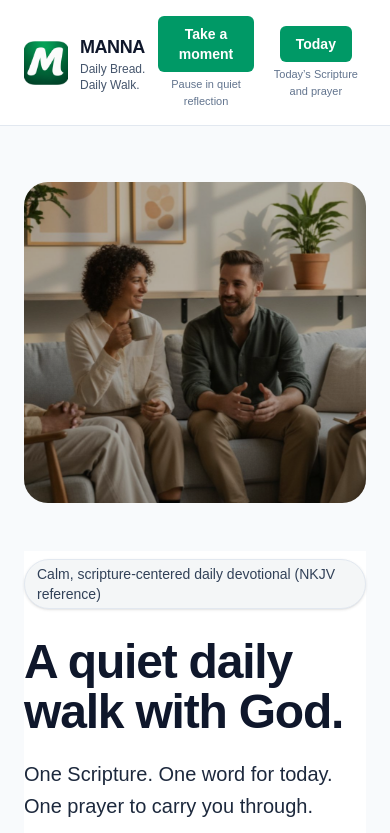
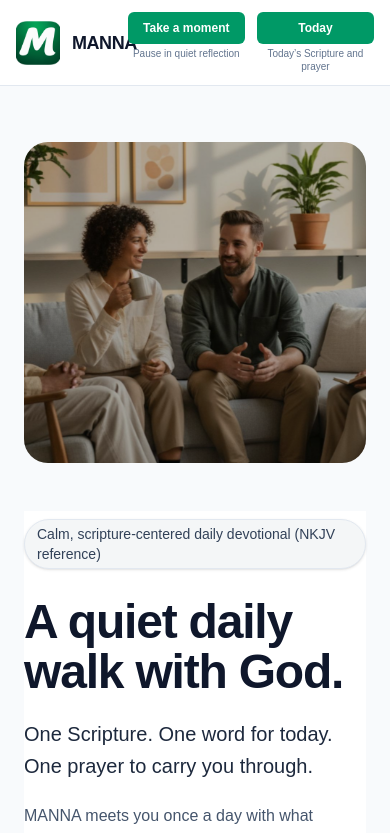
Before and after one commit to improved2025/Manna, a Next.js app: page /landing in a window 390 px wide. Shown: the top 833 px of the page. Built offline with nearby package versions, Linux system fonts and the light colour scheme.

Commit message:
Polish mobile header layout and prevent CTA wrapping

```diff
--- a/components/Header.tsx
+++ b/components/Header.tsx
@@ -4,7 +4,7 @@ import Link from "next/link";
 export default function Header() {
   return (
     <header className="sticky top-0 z-40 border-b border-slate-200 bg-white/90 backdrop-blur">
-      <div className="mx-auto flex max-w-6xl items-center justify-between px-6 py-4">
+      <div className="mx-auto flex max-w-6xl items-center justify-between px-4 py-3 sm:px-6 sm:py-4">
         {/* Logo */}
         <Link href="/landing" className="flex items-center gap-3">
           <Image
@@ -19,42 +19,36 @@ export default function Header() {
             <div className="text-lg font-semibold tracking-tight text-slate-900">
               MANNA
             </div>
-            <div className="text-xs text-slate-600">
+
+            {/* Hide tagline on mobile to prevent action buttons from wrapping */}
+            <div className="hidden text-xs text-slate-600 sm:block">
               Daily Bread. Daily Walk.
             </div>
           </div>
         </Link>
 
         {/* Actions */}
-        <div className="flex items-center gap-3">
-          {/* Take a moment */}
-          <div className="flex flex-col items-center text-center">
+        <div className="grid grid-cols-2 items-start gap-x-3 gap-y-1 text-center">
           <Link
             href="/meditation"
-              className="
-                rounded-md px-4 py-2 text-sm font-semibold transition-all duration-200
-                bg-emerald-600 text-white hover:bg-emerald-700
-                sm:border sm:border-slate-300 sm:bg-white sm:text-slate-900 sm:hover:bg-slate-50
-              "
+            className="rounded-md bg-emerald-600 px-3 py-2 text-xs font-semibold text-white hover:bg-emerald-700 whitespace-nowrap sm:bg-white sm:text-slate-900 sm:border sm:border-slate-300 sm:text-sm sm:px-4 sm:py-2 sm:hover:bg-slate-50"
           >
             Take a moment
           </Link>
-            <div className="mt-1 text-[11px] font-medium text-slate-500">
-              Pause in quiet reflection
-            </div>
-          </div>
 
-          {/* Today */}
-          <div className="flex flex-col items-center text-center">
           <Link
             href="/today"
-              className="rounded-md bg-emerald-600 px-4 py-2 text-sm font-semibold text-white hover:bg-emerald-700"
+            className="rounded-md bg-emerald-600 px-3 py-2 text-xs font-semibold text-white hover:bg-emerald-700 whitespace-nowrap sm:text-sm sm:px-4 sm:py-2"
           >
             Today
           </Link>
-            <div className="mt-1 text-[11px] font-medium text-slate-500">
+
+          {/* Descriptions: visible on mobile + desktop, aligned cleanly */}
+          <div className="text-[10px] leading-tight font-medium text-slate-500 sm:text-[11px]">
+            Pause in quiet reflection
+          </div>
+          <div className="text-[10px] leading-tight font-medium text-slate-500 sm:text-[11px]">
             Today’s Scripture and prayer
-            </div>
           </div>
         </div>
       </div>
```
Lines whose indentation alone changed are shown as unchanged.
